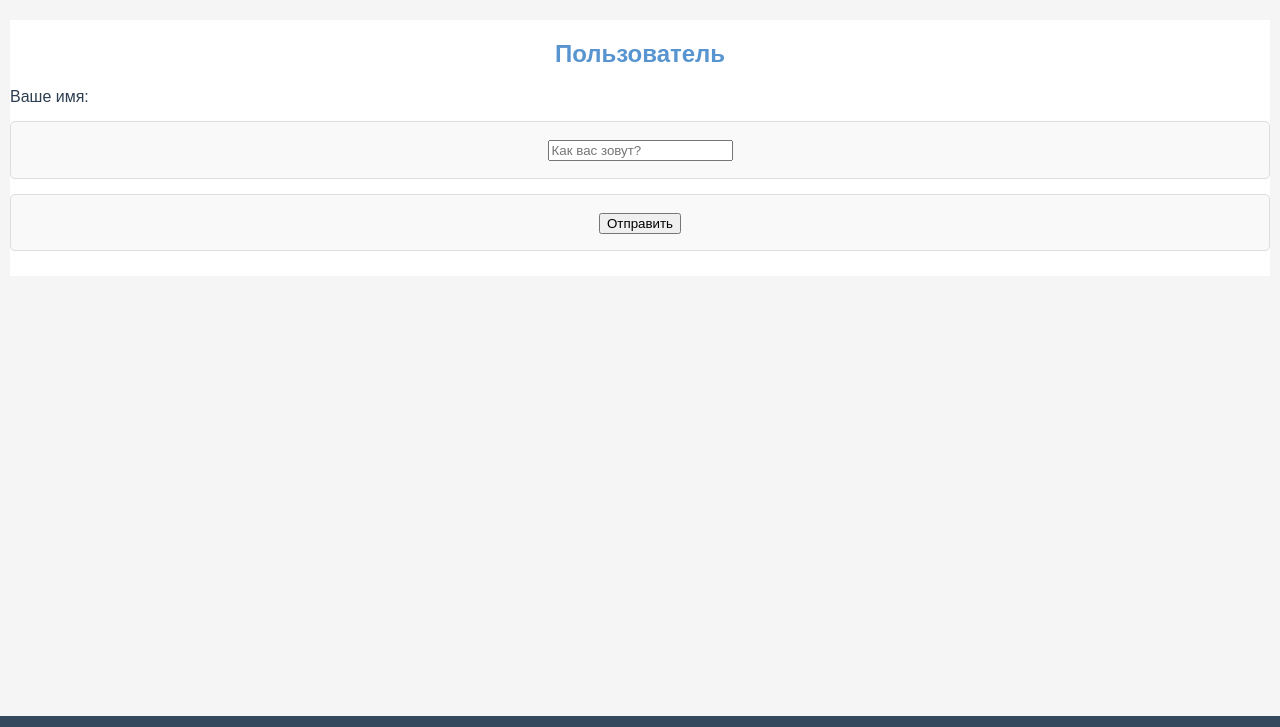
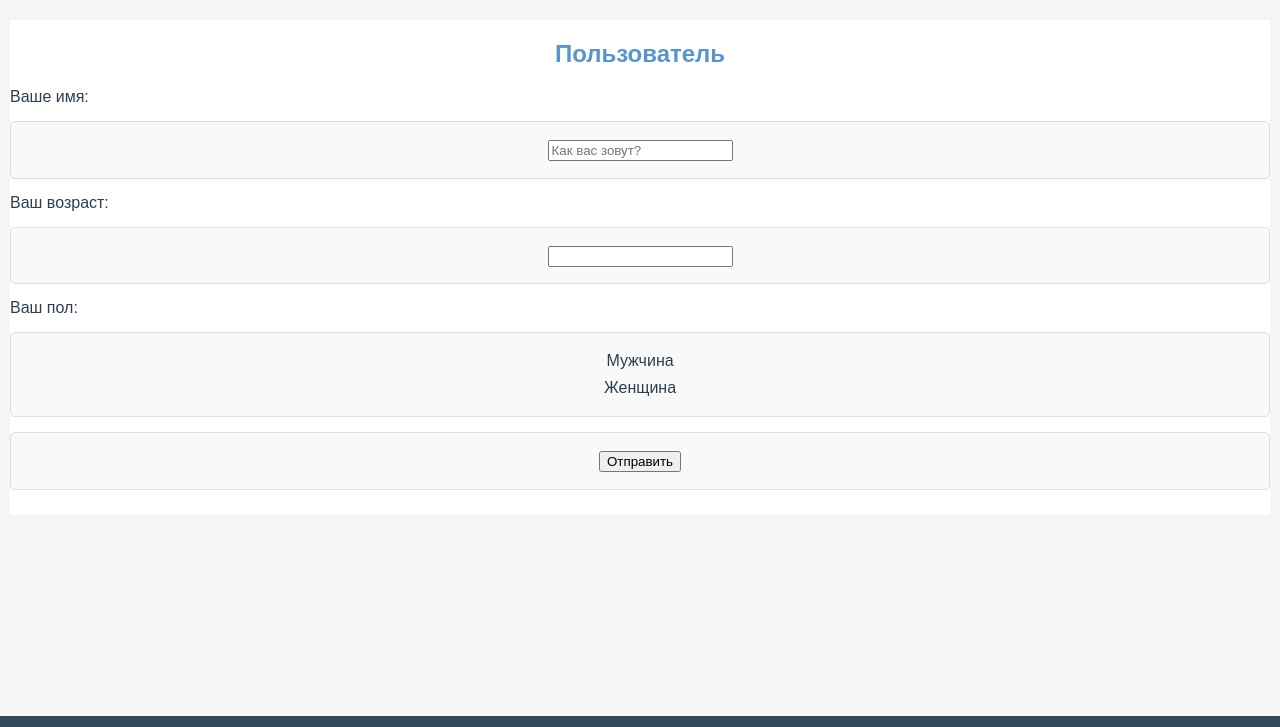
Before and after one commit to ArtematGame/WebCursTree, a Flask app: page /lab3/form1 in a window 1280 px wide. Shown: the part 46-773 px from the top of the page. Run offline with Flask 3, Linux system fonts and the light colour scheme.

Commit message:
остановился тут

```diff
--- a/templates/lab3/form1.html
+++ b/templates/lab3/form1.html
@@ -8,6 +8,9 @@
 
     <h1>Привет, {{ user }}!</h1>
     <h2>Добро пожаловать на наш сайт!</h2>
+    <div>
+        <a href="/lab3/form1">Заново</a>
+    </div>
 
     {% else %}
 
@@ -18,6 +21,20 @@
         <div>
             <input type="text" placeholder="Как вас зовут?" name="user">
         </div>
+
+        <label>Ваш возраст:</label>
+        <div>
+            <input type="number" name="age">
+        </div>
+
+        <label>Ваш пол:</label>
+        <div>
+            <section>
+                <option value="male">Мужчина</option>
+                <option value="female">Женщина</option>
+            </section>
+        </div>
+
         <div>
             <button type="submit">Отправить</button>
         </div>
```
